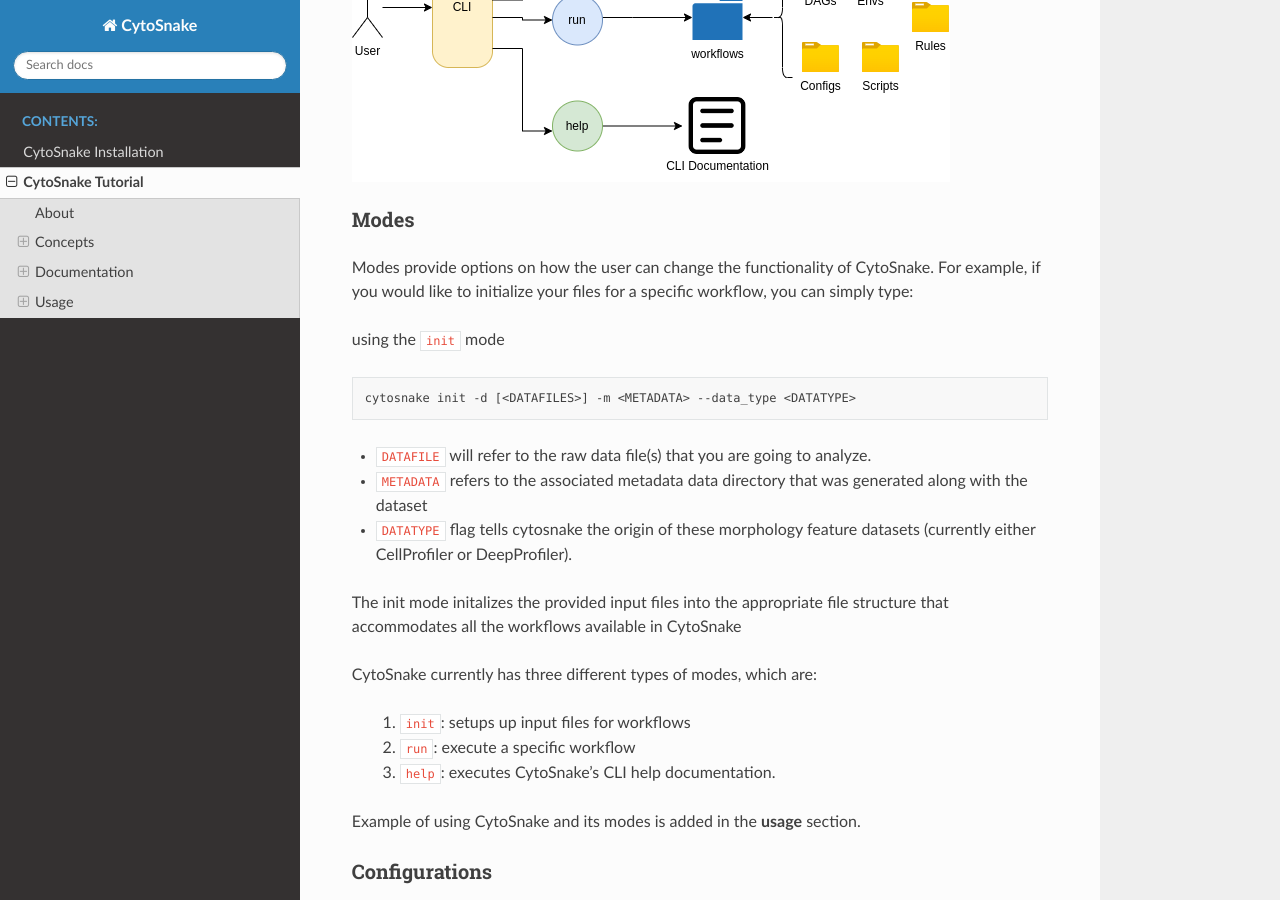
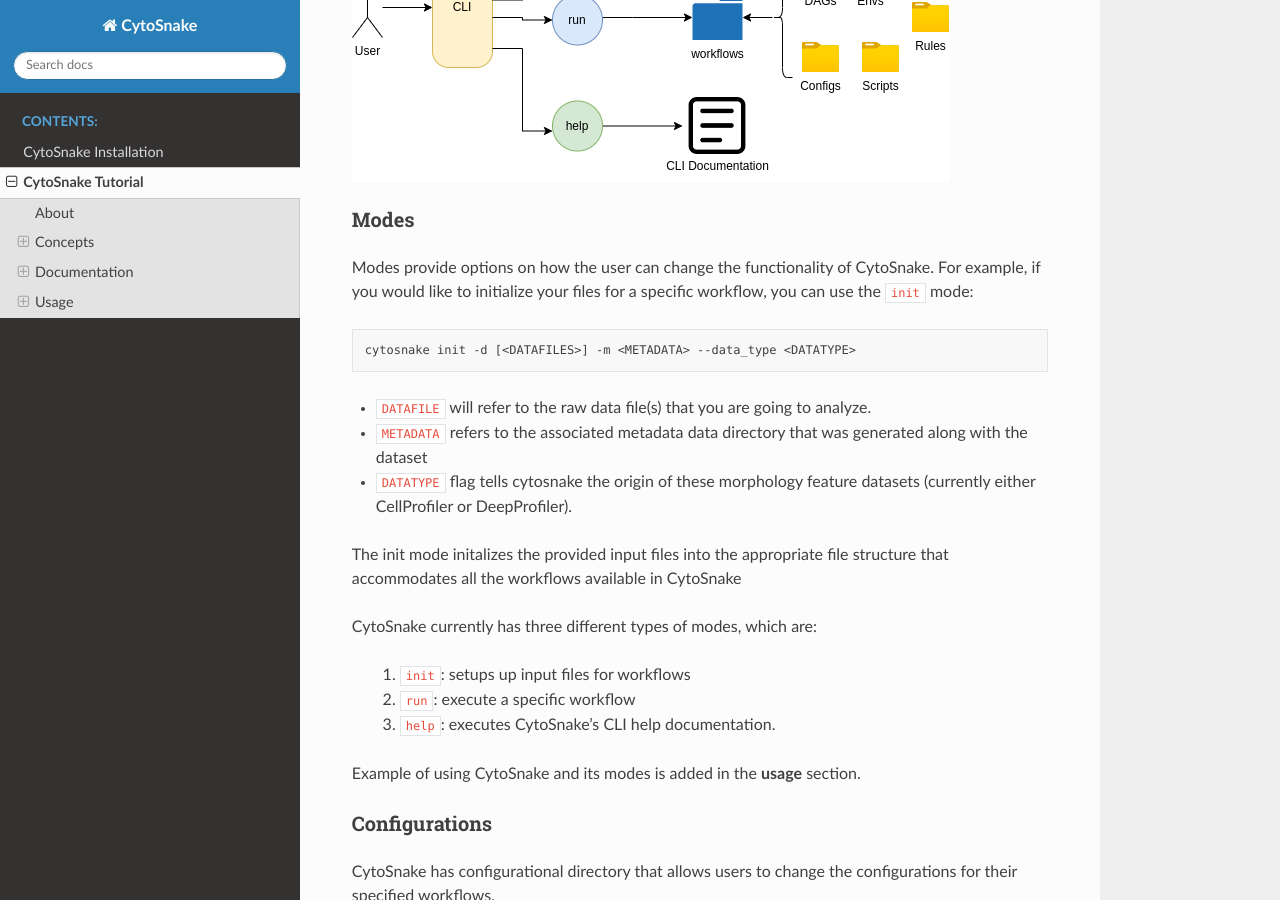
Before and after one commit to WayScience/CytoSnake, a Sphinx documentation site: the page built from docs/tutorial.md, in a window 1280 px wide and 900 px high, scrolled down 569 px. Built offline with Sphinx 7.4.7 and the Read the Docs theme 2.0.0, drawn with Linux system fonts in a browser that asks for light colours.

Commit message:
Update docs/tutorial.md
Co-authored-by: Dave Bunten <ekgto445@gmail.com>

````diff
--- a/docs/tutorial.md
+++ b/docs/tutorial.md
@@ -18,9 +18,8 @@
 
 Modes provide options on how the user can change the functionality of
 CytoSnake. For example, if you would like to initialize your files for a
-specific workflow, you can simply type:
+specific workflow, you can use the `init` mode:
 
-using the `init` mode
 
 ```text
 cytosnake init -d [<DATAFILES>] -m <METADATA> --data_type <DATATYPE>
````
